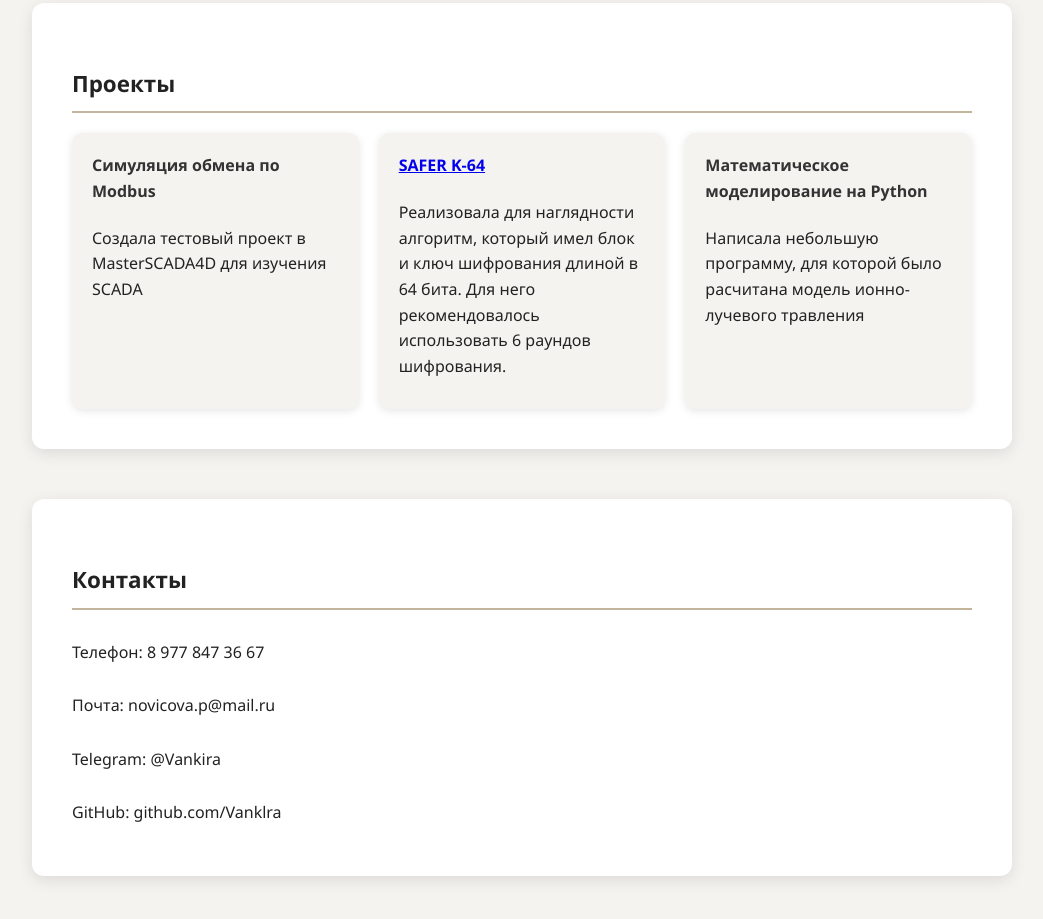
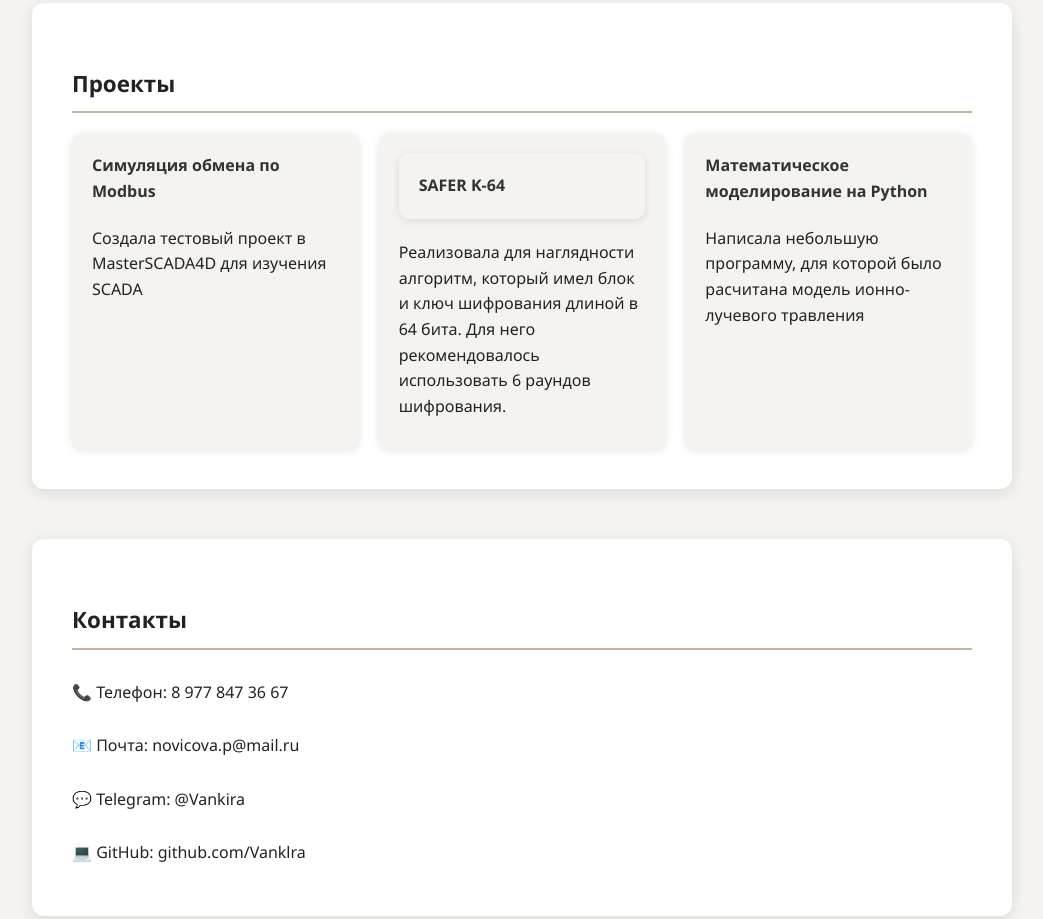
Before and after one commit to Vanklra/Vanklra.github.io, a plain HTML site: page index.html in a window 1280 px wide. Shown: the part 904-1823 px from the top of the page, without its empty margins (118-1161 px from the left). Drawn offline with Linux system fonts and the light colour scheme.

Commit message:
Enhance project links and contact information
Added hover effect to project links and updated contact section with icons.

```diff
--- a/index.html
+++ b/index.html
@@ -107,6 +107,18 @@
     }
 
 
+    .project {
+      display: block;
+      text-decoration: none;
+      color: inherit;
+    }
+
+    .project:hover {
+      transform: translateY(-5px);
+      box-shadow: 0 4px 12px var(--shadow);
+    }
+
+
     .contacts {
       display: flex;
       flex-direction: column;
@@ -194,7 +206,7 @@
         <p>Создала тестовый проект в MasterSCADA4D для изучения SCADA</p>
       </div>
       <div class="project">
-        <h4><a href="https://github.com/Vanklra/SAFER" target="_blank">SAFER K-64</a></h4>
+        <h4><a href="https://github.com/Vanklra/SAFER" target="_blank" class="project">SAFER K-64</a></h4>
         <p> Реализовала для наглядности алгоритм, который имел блок и ключ шифрования длиной в 64 бита. Для него рекомендовалось использовать 6 раундов шифрования.</p>
       </div>
       <div class="project">
@@ -207,10 +219,10 @@
   <section id="contacts">
     <h3>Контакты</h3>
     <div class="contacts">
-      <p> Телефон: <a href="tel:+789778473667">8 977 847 36 67</a></p>
-      <p> Почта: <a href="mailto:novicova.p@mail.ru">novicova.p@mail.ru</a></p>
-      <p> Telegram: <a href="https://t.me/Vankira" target="_blank">@Vankira</a></p>
-      <p> GitHub: <a href="https://github.com/Vanklra" target="_blank">github.com/Vanklra</a></p>
+      <p>📞 Телефон: <a href="tel:+789778473667">8 977 847 36 67</a></p>
+      <p>📧 Почта: <a href="mailto:novicova.p@mail.ru">novicova.p@mail.ru</a></p>
+      <p>💬 Telegram: <a href="https://t.me/Vankira" target="_blank">@Vankira</a></p>
+      <p>💻 GitHub: <a href="https://github.com/Vanklra" target="_blank">github.com/Vanklra</a></p>
     </div>
   </section>
 
```
